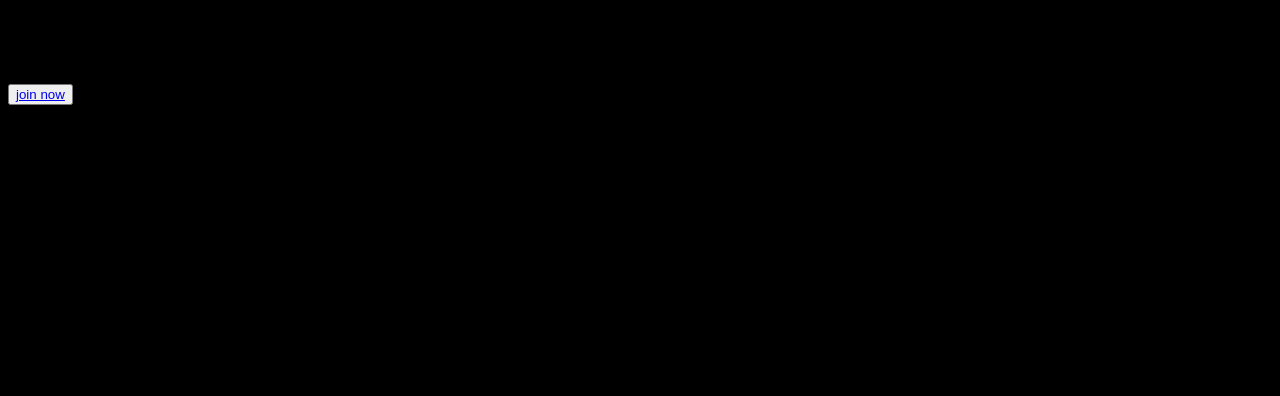
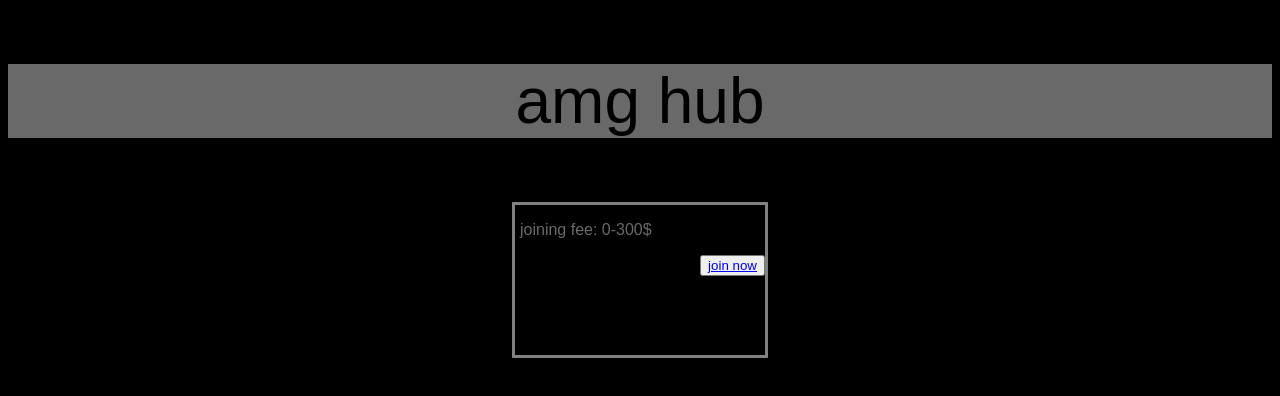
Before and after one commit to ryzegamer/dbbhub, a plain HTML site: page index.html in a window 1280 px wide. Drawn offline with Linux system fonts and the light colour scheme.

Commit message:
Update style.css
new css

```diff
--- a/src/css/style.css
+++ b/src/css/style.css
@@ -1,3 +1,29 @@
 body {
-    background-color: black;
+    background: black;
 }
+.header {
+    text-align: center;
+    background-color: dimgrey;
+    font-family: Arial, Helvetica, sans-serif;
+    font-size: 8vh;
+    margin-top: 0;
+}
+.dbb {
+    width: 250px;
+    height: 150px;
+    border: 3px solid grey;
+    margin: 5px auto;
+    font-family: Arial, Helvetica, sans-serif;
+}
+.jnfe {
+    margin-left: 5px;
+    font-family: Arial, Helvetica, sans-serif;
+    color: dimgrey;
+
+}
+.joindbb {
+    text-align: right;
+    float: downstream;
+    color: blue;
+
+}
```
